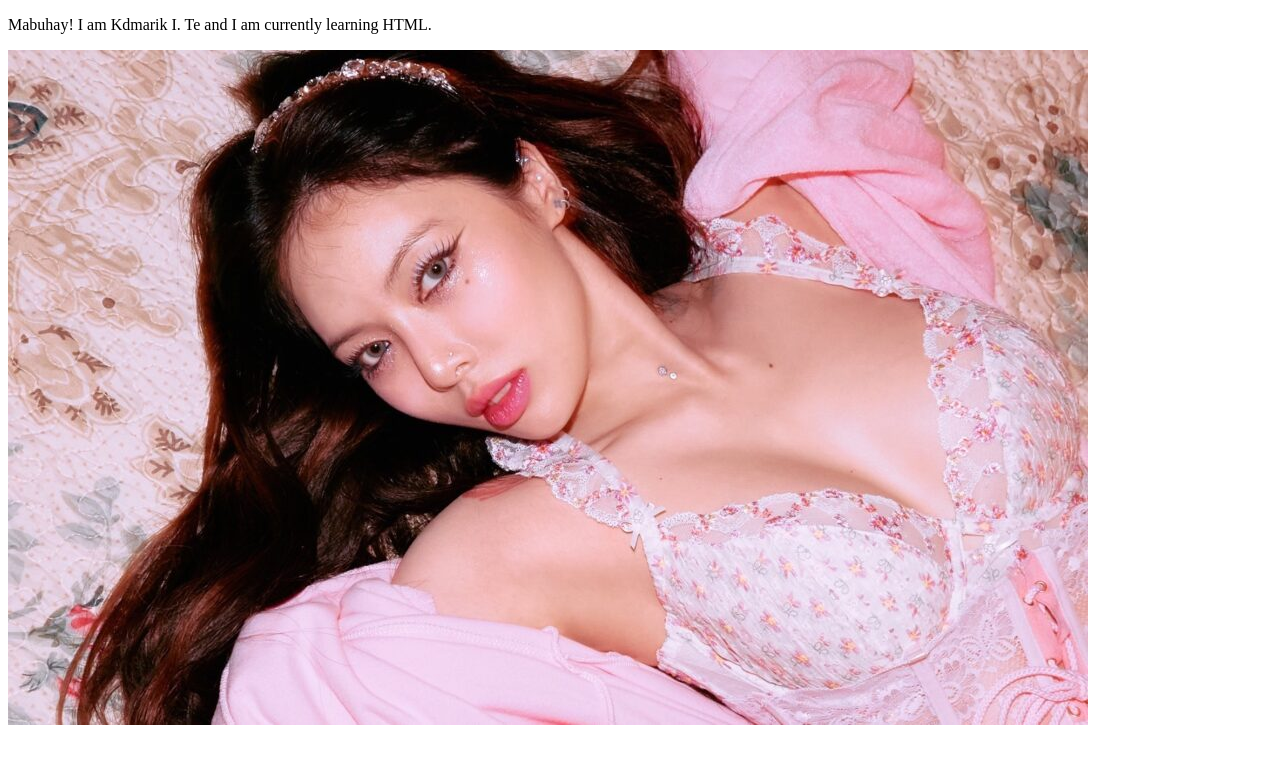
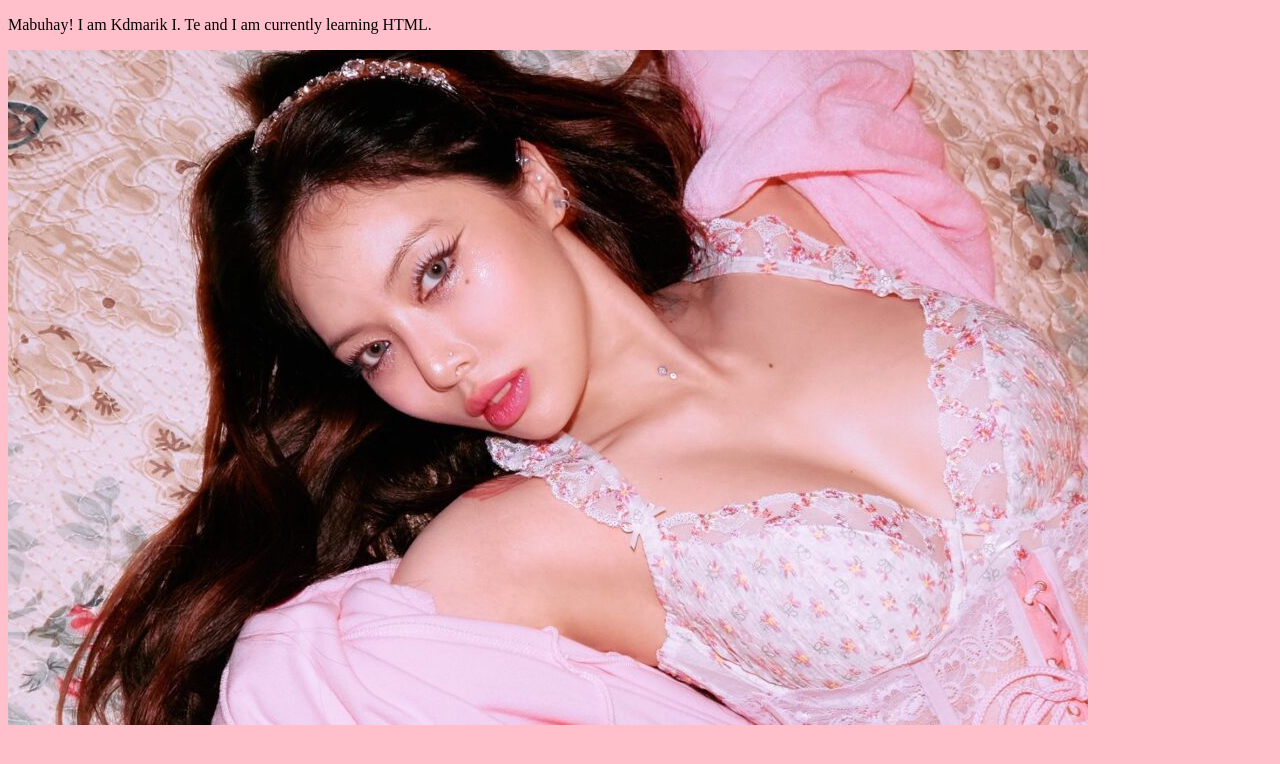
Before and after one commit to kaydeete/Te_Sandbox, a plain HTML site: page index.html in a window 1280 px wide. Drawn offline with Linux system fonts and the light colour scheme.

Commit message:
added background color

```diff
--- a/index.html
+++ b/index.html
@@ -1,6 +1,6 @@
 <!DOCTYPE html>
 <html>
-    <body>
+    <body style = "background-color: pink;">
         <p>
             Mabuhay! I am Kdmarik I. Te and I am currently learning HTML.
         </p>
```
